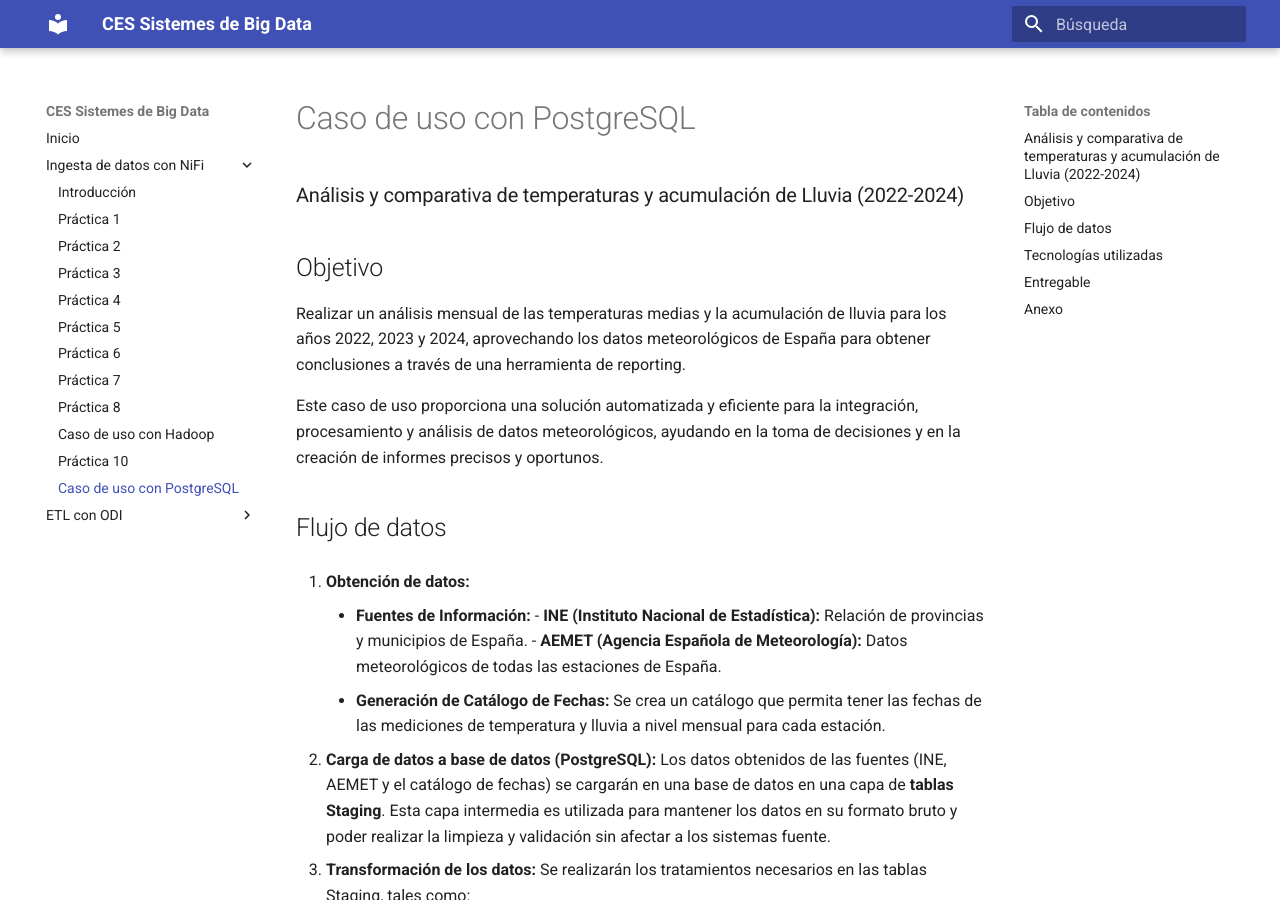
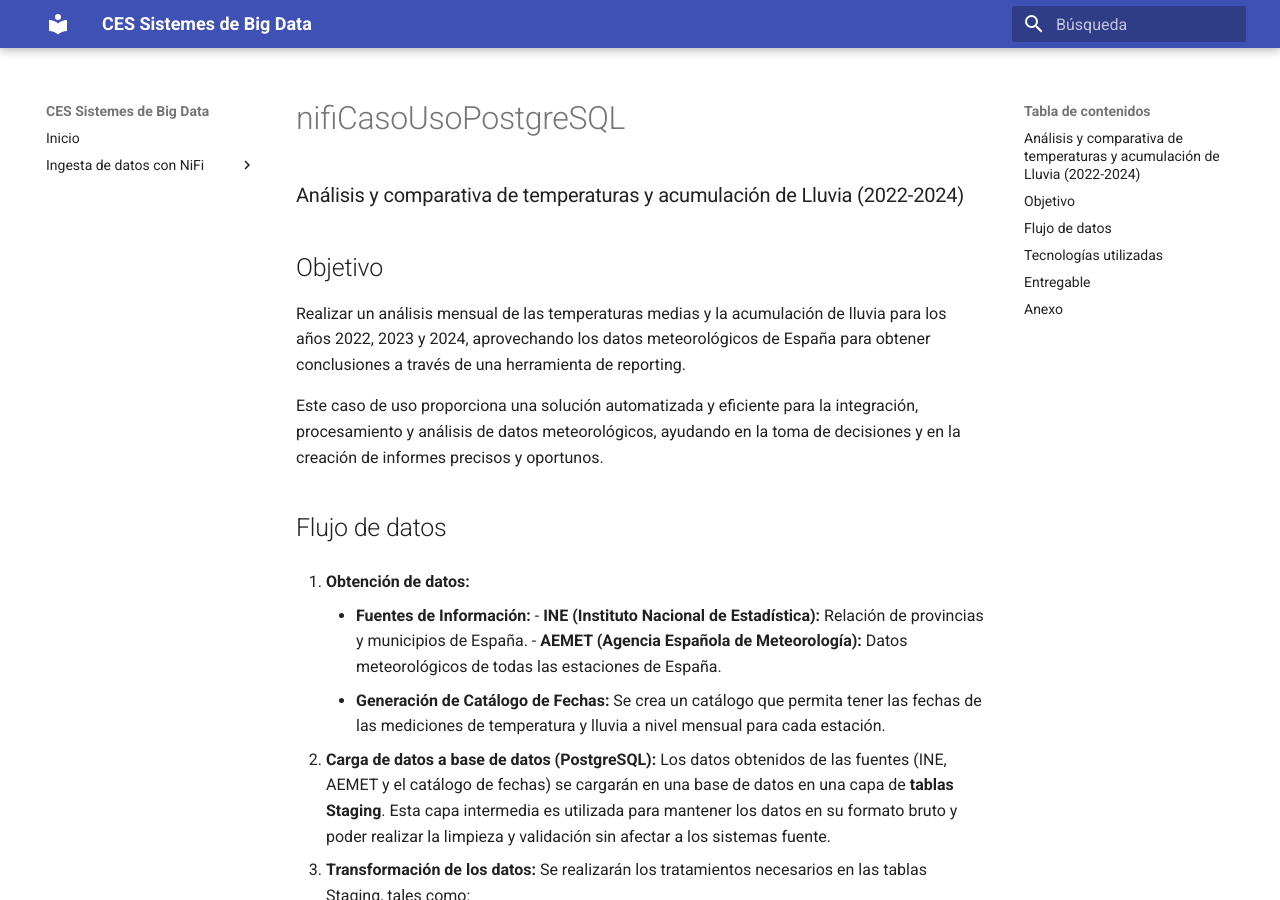
Before and after one commit to jorsodom/bigdata-sb, an MkDocs documentation site: the page built from docs/nifi/nifiCasoUsoPostgreSQL.md, in a window 1280 px wide and 900 px high. Built offline with MkDocs 1.6.1 and Material for MkDocs 9.7.7, drawn with Linux system fonts in a browser that asks for light colours; some of the changed lines change nothing that is shown.

Commit message:
test Nifi/Odi Sergio

```diff
--- a/mkdocs.yml
+++ b/mkdocs.yml
@@ -17,11 +17,11 @@ nav:
     - Caso de uso con Hadoop: nifi/nifiCasoUsoHadoop.md
     - Práctica 10: nifi/nifiPractica10.md
    # - Caso uso MongoDB: nifi/nifiCasoUsoMongoDB.md
-    - Caso de uso con PostgreSQL: nifi/nifiCasoUsoPostgreSQL.md
-  - ETL con ODI:
-    - Introducción: odi/odiIntroduccion.md
-    - Demo: odi/odiDemo.md
-    - Caso de uso: odi/odiCasoDeUso.md
+  #  - Caso de uso con PostgreSQL: nifi/nifiCasoUsoPostgreSQL.md
+  #- ETL con ODI:
+  #  - Introducción: odi/odiIntroduccion.md
+  #  - Demo: odi/odiDemo.md
+  #  - Caso de uso: odi/odiCasoDeUso.md
   #- Microsoft Azure:
   #   - Introducción: azure/AzureIntroduccion.md
   #   - Práctica 1: azure/AzurePractica1.md
```
